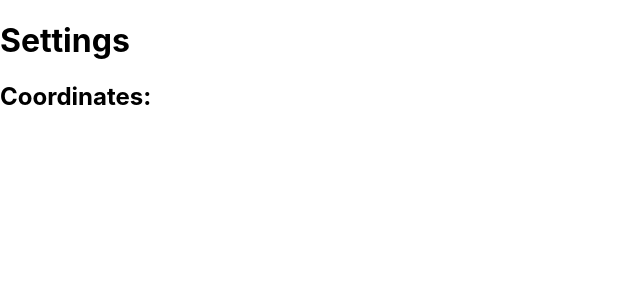
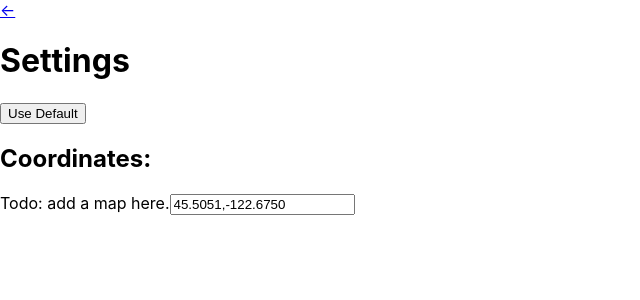
Before and after one commit to sheparddw/weather, a React (Create React App) app: page /settings in a window 1280 px wide. Shown: the top 300 px of the page, without its empty margins (0-640 px from the left). Built offline with nearby package versions, Linux system fonts and the light colour scheme; no server answers.

Commit message:
Allow saving coordinates and finish integrating basic noaa.gov api forecast data.

```diff
--- a/src/components/App.js
+++ b/src/components/App.js
@@ -15,27 +15,36 @@ class App extends Component {
 	constructor(props) {
 		super(props);
 
+		// Use localStorage data if available. Otherwise default to Portland.
+		const coordinates = window.localStorage.getItem('coordinates') || '45.5051,-122.6750';
+
 		this.state = {
-			city: 'portland',
-			apidata: false,
+			coordinates,
+			overviewData: false,
+			forecastData: false,
 		}
 	}
 
 	componentDidMount() {
+		this.getForecast();
 	}
 
 	componentDidUpdate() {
-		console.log(this.state.apidata)
+	}
+
+	getForecast() {
+		// Use the user's coordinates from the Settings page if available.
+		const { coordinates } = this.state;
+		// Gets the overview api data then runs another call for the forecast.
+		this.callApi(`https://api.weather.gov/points/${coordinates}`, 'overviewData').then(
+			data => this.callApi(this.state.overviewData?.properties?.forecast, 'forecastData')
+		);
 	}
 
 	// Get weather data via the openweather API.
-	callApi() {
+	callApi( url, stateItemName ) {
 		const api = new Api();
 		const headers = [];
-		// Use the user's selection of apiKey and City.
-		const { coordinates } = this.state;
-		const url = `https://api.weather.gov/points/${coordinates}`
-
 		return (
 			api
 				.get( url, headers )
@@ -43,33 +52,31 @@ class App extends Component {
 					// If status is 200-299.
 					if ( data.ok ) {
 						return data.json().then( ( jsonData ) =>
-							this.setState({ apidata: jsonData })
+							this.setState({ [stateItemName]: jsonData })
 						);
 					}
 				})
 		);
 	}
 
+	// Whenever settings change, update the API data.
 	handleSettingsChange( childState ) {
-		const { coordinates } = childState;
-		return this.setState({ coordinates }, () => {
-			this.refreshApi();
-		})
+		const coordinates = childState?.coordinates;
+		// Make sure the value is valid.
+		if ( coordinates ) {
+			return this.setState({ coordinates }, () => {
+				this.getForecast();
+			})
+		}
 	}
 
-	refreshApi() {
-		// Avoid duplicate requests being made by clearing previous calls.
-		clearTimeout( this.check );
-
-		return ( this.check = setTimeout( () => {
-			this.callApi();
-		}, 600 ) );
-	}
-
+	// The forecast UI.
 	app() {
-		const weather = this.state.apidata;
+		const overview = this.state.overviewData;
+		const city = overview?.properties?.relativeLocation?.properties?.city;
+		const weather = this.state.forecastData?.properties?.periods?.[0];
 		// Only shows if weather is available anyway.
-		const report = `It's ${weather?.main?.temp} degrees in ${weather?.name}!`;
+		const report = `${weather?.name}: ${weather?.detailedForecast}`;
 
 		return (
 			<div className="App">
@@ -78,11 +85,15 @@ class App extends Component {
 				<img src={cloud} className="App-logo" alt="logo" />
 
 				</header>
-				<div className="input">
-					<label htmlFor="city">City</label>
-				</div>
+				{ city && (
+					<div className="input">
+						<p>{city}</p>
+					</div>
+				)}
 				{ weather && (
-					<div className="report">{ report }</div>
+					<div className="report">
+						{ report }
+					</div>
 				)}
 				<div className="attributions">Icons made by <a href="https://www.flaticon.com/authors/smashicons" title="Smashicons">Smashicons</a> from <a href="https://www.flaticon.com/" title="Flaticon">www.flaticon.com</a></div>
 			</div>
@@ -94,7 +105,10 @@ class App extends Component {
 			<Router>
 				<Switch>
 					<Route path="/settings">
-						<Settings onSettingsChange={ () => this.onSettingsChange() }/>
+						<Settings
+							handleSettingsChange={ this.handleSettingsChange.bind(this) }
+							coordinates={this.state.coordinates}
+						/>
 					</Route>
 					<Route path="/">
 						{ this.app() }
--- a/src/components/Settings/Settings.js
+++ b/src/components/Settings/Settings.js
@@ -1,4 +1,5 @@
 import React, { Component } from 'react';
+import { Link } from "react-router-dom";
 
 import './Settings.css';
 
@@ -7,14 +8,27 @@ class Settings extends Component {
 		super(props);
 
 		this.state = {
-			coordinates: '',
+			coordinates: this.props.coordinates,
 		}
 	}
 
 	componentDidMount() {
 	}
 
-	handleChange(e) {
+	handleChange(coordinates) {
+		this.setState({coordinates}, () => {
+			this.saveCoordinates();
+
+			const passedState = {
+				coordinates,
+			}
+			this.props.handleSettingsChange(passedState);
+		})
+	}
+
+	// Saves to localStorage so persists beyond the session.
+	saveCoordinates() {
+		window.localStorage.setItem('coordinates', this.state.coordinates);
 	}
 
 	render() {
@@ -22,9 +36,33 @@ class Settings extends Component {
 
 		return (
 			<div className="Settings">
+				<Link to="/">{'<-'}</Link>
 				<h1>Settings</h1>
 				<div>
+					<button
+						onClick={() => {
+							const coordinates = '45.5051,-122.6750';
+							this.setState({ coordinates }, () => {
+								this.handleChange(coordinates);
+							})
+						}}
+					>Use Default</button>
+
 					<h2>Coordinates:</h2>
+					Todo: add a map here.
+
+					<input
+						id="coordinates"
+						value={coordinates}
+						onChange={
+							(e) => {
+								const coordinates = e.target.value;
+								this.setState({ coordinates }, () => {
+									this.handleChange(coordinates);
+								})
+							}
+						}
+					/>
 				</div>
 			</div>
 		);
```
